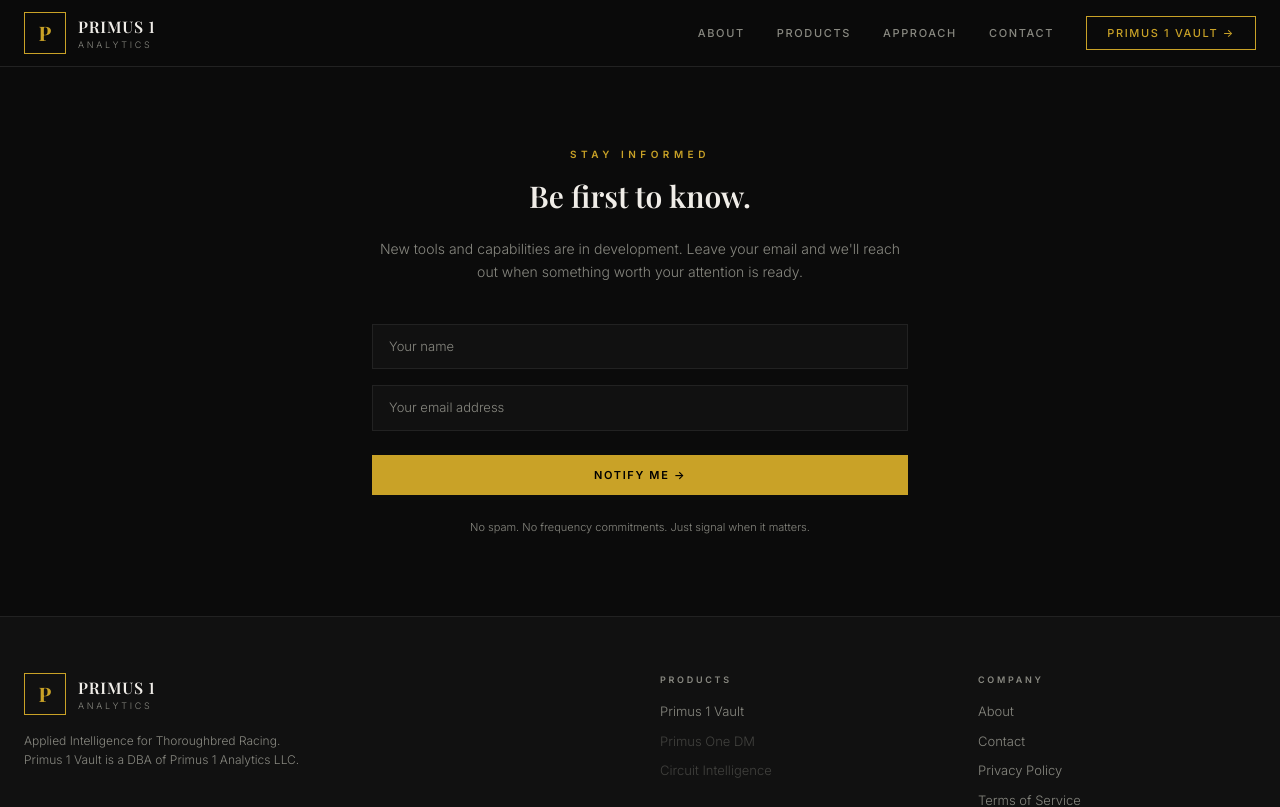
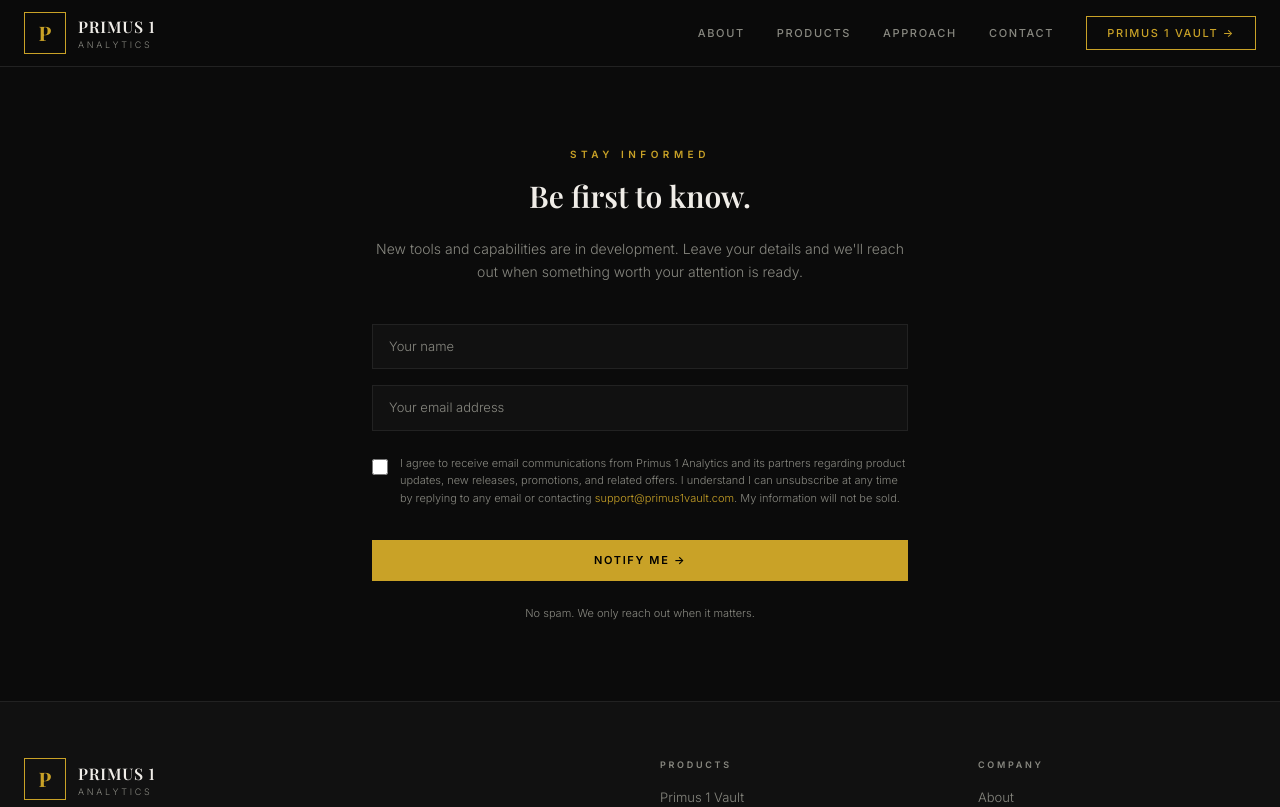
Before and after one commit to Primus1Head/Primus1Analytics, a Next.js app: page /subscribe in a window 1280 px wide. Shown: the top 807 px of the page. Built offline with nearby package versions, Linux system fonts and the light colour scheme; a web font is replaced by a local one.

Commit message:
Fix card order: Advanced Intelligence replaces DM, Circuit Intelligence restored with Stay Informed button, subscribe consent form

```diff
--- a/app/page.tsx
+++ b/app/page.tsx
@@ -136,30 +136,6 @@
               </a>
             </div>
 
-            {/* Primus One DM */}
-            <div className="product-card p-8 flex flex-col relative">
-              <div className="absolute top-4 right-4 text-[9px] tracking-[0.2em] uppercase text-[var(--p1-dim)] border border-[var(--p1-border)] px-2 py-1">
-                Invite Only
-              </div>
-              <div className="flex items-center gap-3 mb-6">
-                <div className="icon-circle text-[16px]">◉</div>
-                <div>
-                  <p className="text-[9px] tracking-[0.3em] uppercase text-[var(--p1-gold)]">Private Intelligence</p>
-                  <h3 className="serif text-2xl font-semibold text-[var(--p1-text)] leading-tight">Primus One DM</h3>
-                </div>
-              </div>
-              <p className="text-[13px] font-light leading-relaxed text-[var(--p1-dim)] flex-1">
-                Our internal decision-making engine. Advanced modeling, market analytics, and
-                proprietary signals built for a select few.
-              </p>
-              <Link
-                href="/about"
-                className="mt-8 inline-block border border-[var(--p1-border)] px-6 py-2.5 text-[11px] font-semibold tracking-[0.15em] uppercase text-[var(--p1-dim)] hover:border-[var(--p1-dim)] hover:text-[var(--p1-text)] transition-all w-fit"
-              >
-                Learn More
-              </Link>
-            </div>
-
             {/* Advanced Intelligence Initiatives */}
             <div className="product-card p-8 flex flex-col relative">
               <div className="absolute top-4 right-4 text-[9px] tracking-[0.2em] uppercase text-[var(--p1-dim)] border border-[var(--p1-border)] px-2 py-1">
@@ -176,6 +152,30 @@
                 Ongoing research focused on performance measurement, pattern recognition, and
                 racing intelligence. New tools and capabilities will be introduced as they mature.
               </p>
+            </div>
+
+            {/* Circuit Intelligence */}
+            <div className="product-card p-8 flex flex-col relative">
+              <div className="absolute top-4 right-4 text-[9px] tracking-[0.2em] uppercase text-[var(--p1-dim)] border border-[var(--p1-border)] px-2 py-1">
+                Coming Soon
+              </div>
+              <div className="flex items-center gap-3 mb-6">
+                <div className="icon-circle text-[16px]">◎</div>
+                <div>
+                  <p className="text-[9px] tracking-[0.3em] uppercase text-[var(--p1-gold)]">Coming Soon</p>
+                  <h3 className="serif text-2xl font-semibold text-[var(--p1-text)] leading-tight">Circuit Intelligence</h3>
+                </div>
+              </div>
+              <p className="text-[13px] font-light leading-relaxed text-[var(--p1-dim)] flex-1">
+                A deeper view of racing ecosystems—revealing track tendencies, circuit dynamics,
+                and areas where perception and reality diverge.
+              </p>
+              <Link
+                href="/subscribe"
+                className="mt-8 inline-block border border-[var(--p1-border)] px-6 py-2.5 text-[11px] font-semibold tracking-[0.15em] uppercase text-[var(--p1-dim)] hover:border-[var(--p1-gold)] hover:text-[var(--p1-gold)] transition-all w-fit"
+              >
+                Stay Informed →
+              </Link>
             </div>
           </div>
         </div>
--- a/app/subscribe/page.tsx
+++ b/app/subscribe/page.tsx
@@ -15,14 +15,14 @@
         Be first to know.
       </h1>
       <p className="mt-6 text-[14px] font-light leading-relaxed text-[var(--p1-dim)]">
-        New tools and capabilities are in development. Leave your email and we&apos;ll reach out
+        New tools and capabilities are in development. Leave your details and we&apos;ll reach out
         when something worth your attention is ready.
       </p>
 
       <form
-        action="https://formspree.io/f/brianjohnalbertson@gmail.com"
+        action="https://formspree.io/f/REPLACE_WITH_YOUR_FORM_ID"
         method="POST"
-        className="mt-10 flex flex-col gap-4"
+        className="mt-10 flex flex-col gap-4 text-left"
       >
         <input
           type="text"
@@ -40,16 +40,36 @@
         />
         <input type="hidden" name="_subject" value="Primus 1 Analytics — New Subscriber" />
         <input type="hidden" name="_next" value="https://primus1analytics.com/subscribe/thanks" />
+
+        <label className="flex items-start gap-3 cursor-pointer mt-2">
+          <input
+            type="checkbox"
+            name="consent"
+            value="yes"
+            required
+            className="mt-1 accent-[var(--p1-gold)] w-4 h-4 shrink-0"
+          />
+          <span className="text-[11px] leading-relaxed text-[var(--p1-dim)]">
+            I agree to receive email communications from Primus 1 Analytics and its partners
+            regarding product updates, new releases, promotions, and related offers. I understand
+            I can unsubscribe at any time by replying to any email or contacting{" "}
+            <a href="mailto:support@primus1vault.com" className="text-[var(--p1-gold)] hover:underline">
+              support@primus1vault.com
+            </a>
+            . My information will not be sold.
+          </span>
+        </label>
+
         <button
           type="submit"
-          className="mt-2 bg-[var(--p1-gold)] px-6 py-3 text-[11px] font-semibold tracking-[0.15em] uppercase text-black hover:bg-[var(--p1-gold2)] transition-colors"
+          className="mt-4 bg-[var(--p1-gold)] px-6 py-3 text-[11px] font-semibold tracking-[0.15em] uppercase text-black hover:bg-[var(--p1-gold2)] transition-colors"
         >
           Notify Me →
         </button>
       </form>
 
       <p className="mt-6 text-[11px] text-[var(--p1-dim)]">
-        No spam. No frequency commitments. Just signal when it matters.
+        No spam. We only reach out when it matters.
       </p>
     </div>
   );
```
